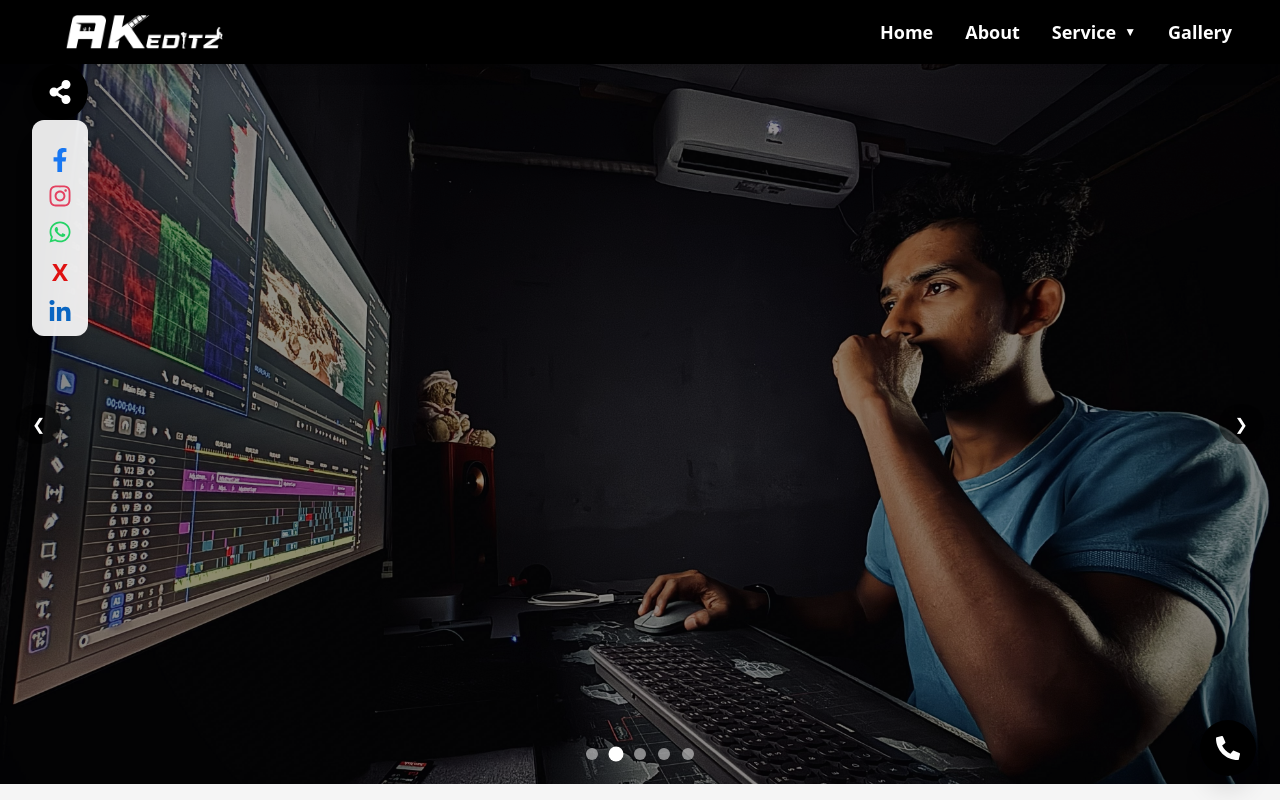
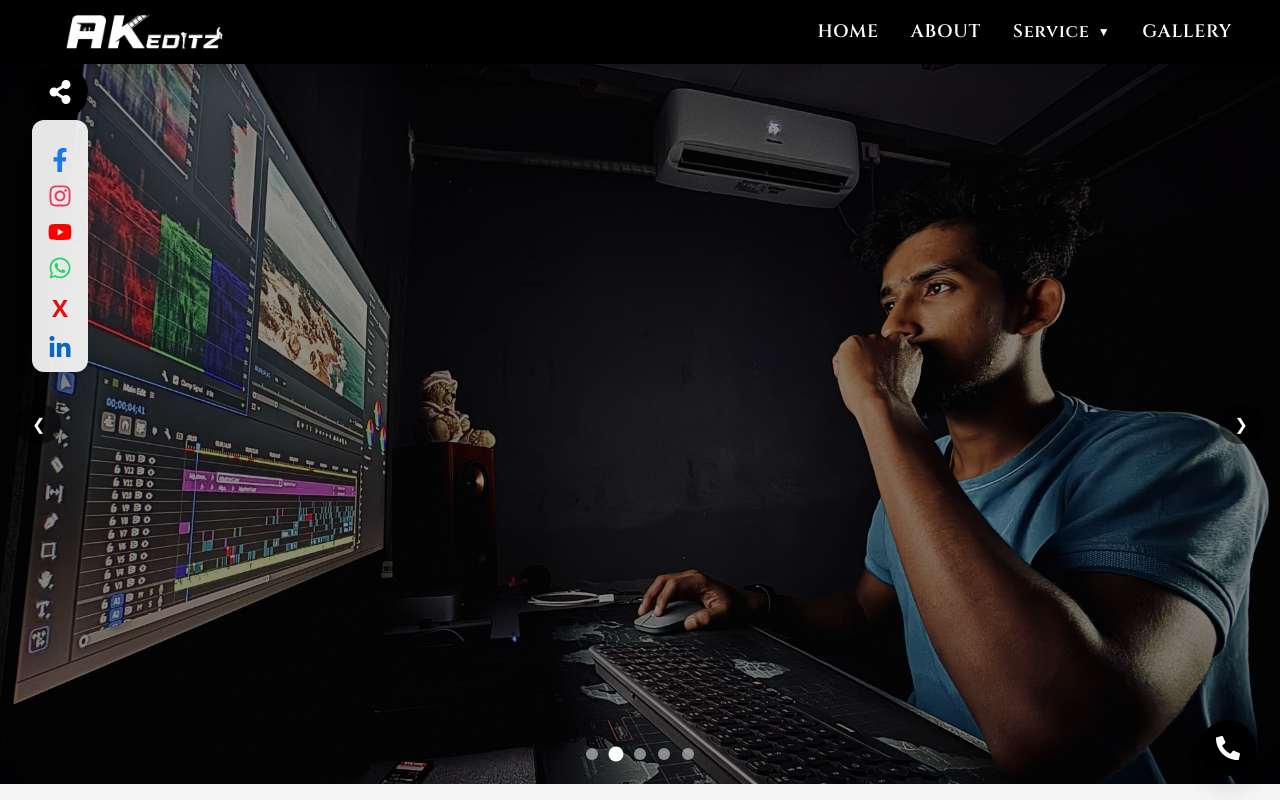
Before and after one commit to RohanbenjaminGitLab/Ak-Studio, a React (Vite) app: page / in a window 1280 px wide. Both pictures are taken after a click on the button 60 px from the left and 92 px from the top of the page. Shown: the top 800 px of the page. Built offline with nearby package versions, Linux system fonts and the light colour scheme.

Commit message:
Social media update and Navbar update

```diff
--- a/index.html
+++ b/index.html
@@ -3,6 +3,7 @@
   <head>
     <meta charset="UTF-8" />
     <link rel="icon" type="image/png" href="/Logo.jpeg" />
+    <link href="https://fonts.googleapis.com/css2?family=Cinzel:wght@400;600;700&display=swap" rel="stylesheet">
     <meta name="viewport" content="width=device-width, initial-scale=1.0" />
     <title>Ak | Studio</title>
   </head>
--- a/src/components/NavCom/Navbar.jsx
+++ b/src/components/NavCom/Navbar.jsx
@@ -45,7 +45,7 @@ const Navbar = () => {
   };
 
   return (
-    <nav className="sticky top-0 z-50 bg-black text-white shadow-lg">
+    <nav className="sticky top-0 z-50 bg-black text-white shadow-lg font-[Cinzel] uppercase tracking-wider">
       <div className="max-w-7xl mx-auto px-4 sm:px-6 lg:px-12">
         <div className="flex justify-between items-center h-16">
 
@@ -65,7 +65,6 @@ const Navbar = () => {
             <Link to="/" className="hover:text-gray-300">Home</Link>
             <Link to="/" className="hover:text-gray-300">About</Link>
 
-            {/* Service Dropdown */}
             <div
               className="relative"
               onMouseEnter={() => setServiceOpen(true)}
@@ -88,13 +87,13 @@ const Navbar = () => {
                       to="/web-design"
                       className="block px-4 py-2 hover:bg-gray-800 transition"
                     >
-                      Web Design
+                      Vidio Editz
                     </Link>
                     <Link
                       to="/digital-marketing"
                       className="block px-4 py-2 hover:bg-gray-800 transition"
                     >
-                      Digital Marketing
+                      Photo Editz
                     </Link>
                   </motion.div>
                 )}
@@ -126,13 +125,13 @@ const Navbar = () => {
           >
             <Link to="/" onClick={() => setMobileOpen(false)} className="block hover:text-gray-300">Home</Link>
 
-            {/* Mobile Service Accordion */}
             <button
               onClick={() => setServiceOpen(!serviceOpen)}
               className="flex justify-between items-center w-full hover:text-gray-300"
             >
               Service <Chevron isOpen={serviceOpen} />
             </button>
+
             <AnimatePresence>
               {serviceOpen && (
                 <motion.div
@@ -141,20 +140,8 @@ const Navbar = () => {
                   exit={{ height: 0, opacity: 0 }}
                   className="pl-4 flex flex-col space-y-1"
                 >
-                  <Link
-                    to="/web-design"
-                    onClick={() => setMobileOpen(false)}
-                    className="hover:text-gray-300 transition"
-                  >
-                    Web Design
-                  </Link>
-                  <Link
-                    to="/digital-marketing"
-                    onClick={() => setMobileOpen(false)}
-                    className="hover:text-gray-300 transition"
-                  >
-                    Digital Marketing
-                  </Link>
+                  <Link to="/web-design" onClick={() => setMobileOpen(false)}>Vidio Editz</Link>
+                  <Link to="/digital-marketing" onClick={() => setMobileOpen(false)}>Photo Editz</Link>
                 </motion.div>
               )}
             </AnimatePresence>
--- a/src/components/SocialMediaButton/SocialMediaButton.jsx
+++ b/src/components/SocialMediaButton/SocialMediaButton.jsx
@@ -5,13 +5,13 @@ import {
   FaInstagram,
   FaLinkedinIn,
   FaWhatsapp,
-  FaShareAlt, // added
+  FaShareAlt,
+  FaYoutube, // ✅ added
 } from "react-icons/fa";
 
 const SocialMediaButton = () => {
   const [showIcons, setShowIcons] = useState(false);
 
-  // Social media icons with links
   const iconStyles = [
     {
       color: "#1877F2",
@@ -22,6 +22,11 @@ const SocialMediaButton = () => {
       color: "#E4405F",
       icon: <FaInstagram />,
       link: "https://www.instagram.com/collegeofmelbourne?igsh=MTNkZHo4NDM5eW5saQ==",
+    },
+    {
+      color: "#FF0000", // ✅ YouTube color
+      icon: <FaYoutube />,
+      link: "https://www.youtube.com/", // replace with your channel
     },
     {
       color: "#25D366",
@@ -38,7 +43,6 @@ const SocialMediaButton = () => {
 
   return (
     <div className="fixed left-8 z-50">
-      {/* Main Floating Button */}
       <motion.button
         onClick={() => setShowIcons(!showIcons)}
         whileHover={{ scale: 1.1 }}
@@ -46,11 +50,9 @@ const SocialMediaButton = () => {
         className="w-14 h-14 rounded-full bg-black shadow-lg flex items-center justify-center text-white text-2xl"
         title="Follow Us"
       >
-        {/* Hamburger → Share Icon */}
         <FaShareAlt />
       </motion.button>
 
-      {/* Animated Icon Popup */}
       <AnimatePresence>
         {showIcons && (
           <motion.div
@@ -60,7 +62,6 @@ const SocialMediaButton = () => {
             transition={{ duration: 0.4 }}
             className="mb-2 flex flex-col items-center bg-white/90 backdrop-blur-lg rounded-xl p-3 shadow-xl relative"
           >
-            {/* Social Icons */}
             <div className="flex flex-col gap-3 items-center mt-4">
               {iconStyles.map((item, idx) => (
                 <motion.a
@@ -69,9 +70,9 @@ const SocialMediaButton = () => {
                   target="_blank"
                   rel="noopener noreferrer"
                   whileHover={{ scale: 1.3 }}
-                  className={`text-xl md:text-2xl font-bold`}
+                  className="text-xl md:text-2xl font-bold"
                   style={{ color: item.color }}
-                  onClick={() => setShowIcons(false)} // Collapse menu on click
+                  onClick={() => setShowIcons(false)}
                 >
                   {item.icon}
                 </motion.a>
```
